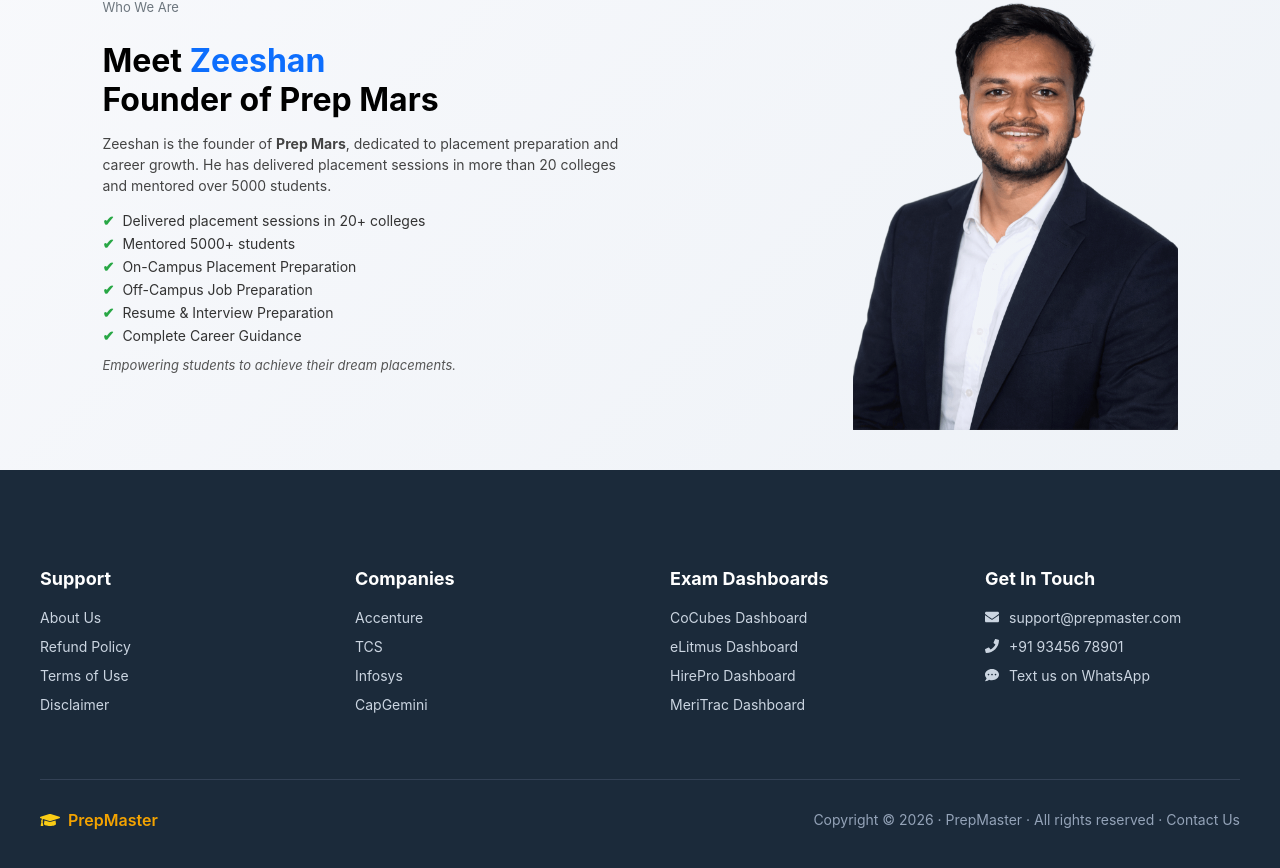
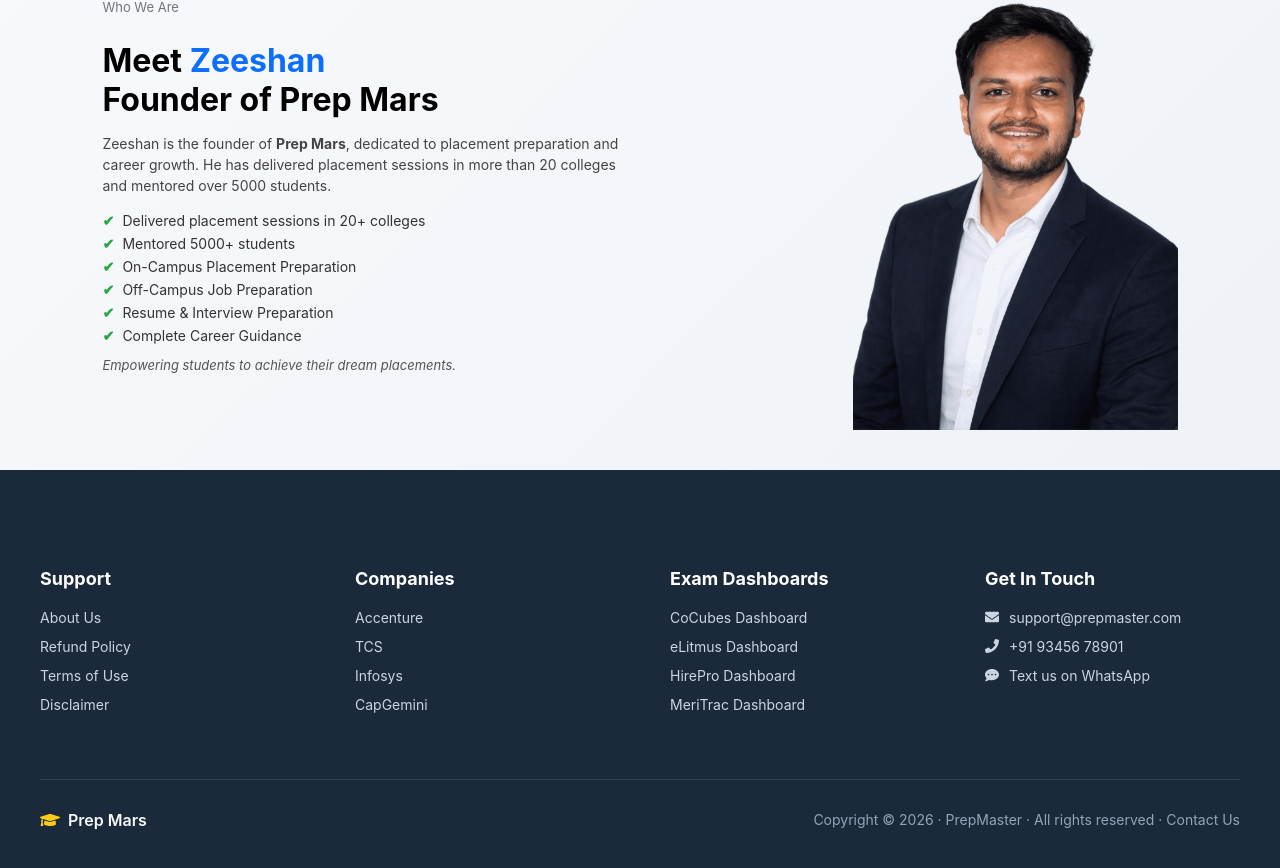
Before and after one commit to zeeshanarif3/Portal_Fronend, a React (Create React App) app: page / in a window 1280 px wide. Shown: the part 3686-4554 px from the top of the page. Built offline with nearby package versions, Linux system fonts and the light colour scheme.

Commit message:
footer-prep-text-change

```diff
--- a/src/components/Footer.css
+++ b/src/components/Footer.css
@@ -71,7 +71,7 @@
   display: flex;
   align-items: center;
   gap: 8px;
-  color: #f4a300;
+  color: #f8f8f9;
   font-weight: 600;
 }
 
--- a/src/components/Footer.jsx
+++ b/src/components/Footer.jsx
@@ -62,7 +62,7 @@
         <div className="footer-bottom">
           <div className="footer-logo">
             <FaGraduationCap className="logo-icon" />
-            <span>PrepMaster</span>
+            <span>Prep Mars</span>
           </div>
 
           <p>
```
